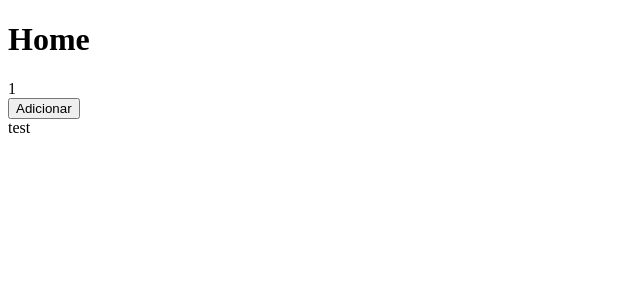
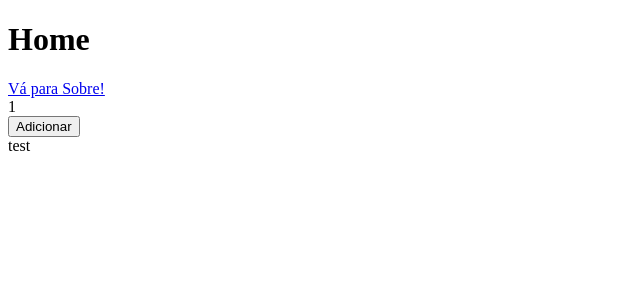
Before and after one commit to k0y0t/site_stc, a Next.js app: page / in a window 1280 px wide. Shown: the top 300 px of the page, without its empty margins (0-640 px from the left). Built offline with nearby package versions, Linux system fonts and the light colour scheme.

Commit message:
Update index.js

```diff
--- a/pages/index.js
+++ b/pages/index.js
@@ -4,6 +4,7 @@
     return (
         <div>
             <h1>Home</h1>
+            <a href="/sobr3">Vá para Sobre!</a>
             <Contador />
             <div>test</div>
         </div>
```
